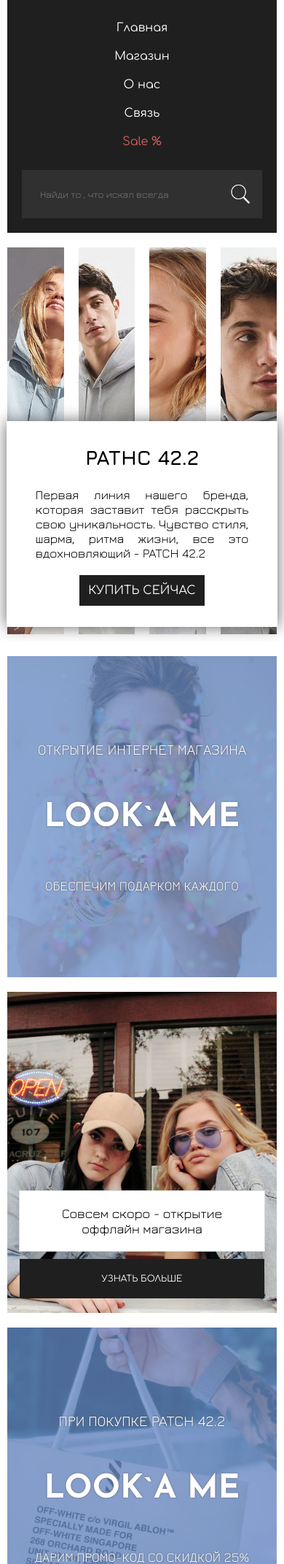
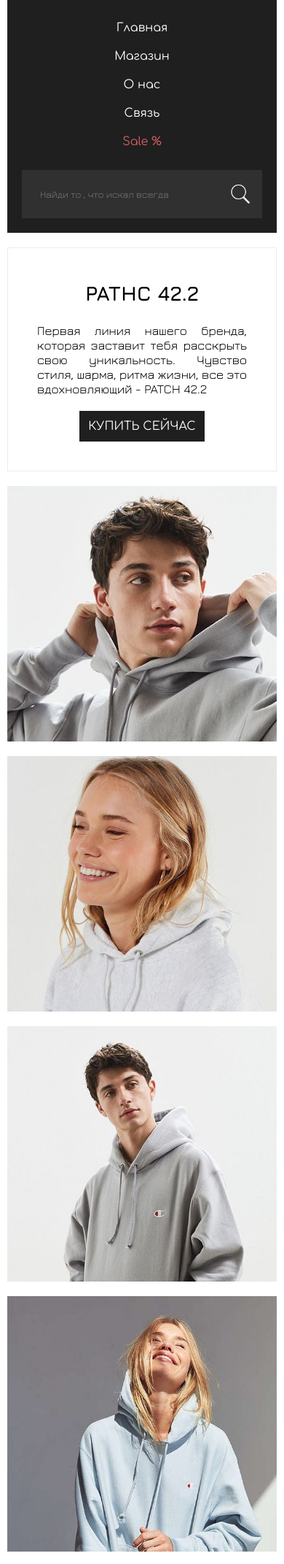
Before and after one commit to adammaks/adammaks.github.io, a PHP site: page / in a window 390 px wide. Shown: the part 184-2327 px from the top of the page at 73% size. Run offline with PHP 8.4, Linux system fonts and the light colour scheme.

Commit message:
Update default.css

```diff
--- a/css/default.css
+++ b/css/default.css
@@ -187,6 +187,43 @@ body{
 	text-decoration: none;
 	transition: 0.5s;
 }.descripion-clothing:hover .button-description{background-color: #fff;color: #000;border: 1px solid #ddd;}
+
+@media screen and (max-width: 650px){
+.new-clothing{
+	margin: 0px auto;
+	position: relative;
+	height: auto;
+	display: flex;
+	justify-content: center;
+	align-items: center;
+	flex-direction: row;
+	flex-wrap: wrap-reverse;
+	overflow: hidden;
+}
+.item{
+	width: 45%;
+	min-height: 350px;
+	background-repeat: no-repeat;
+    background-position: center center;
+    background-size: cover;
+}
+@media screen and (max-width: 400px){.item{width: 95%;background-position: top center;}}
+.descripion-clothing{
+	width: 100%;
+	margin: 10px;
+	padding: 40px;
+	border: 1px solid #ececec;
+	box-shadow: none;
+	background-color: #ffffff;
+	font-family: sans-serif;
+	position: relative;
+	display: flex;
+	justify-content: center;
+	align-items: center;
+	flex-direction: column;
+	cursor: default;
+}
+}
 .offers{
     margin: 0px auto;
     padding: 0px;
@@ -329,10 +366,6 @@ background-size: 45px 30px;background-position: center 5px;}
     transition: 0.5s;
 }.offers-block-two:hover .button-offers{background-color: #fff;color: #000;border: 1px solid #ddd;}.offers-block-one:hover .button-offers{background-color: #fff;color: #000;border: 1px solid #ddd;}
 @media screen and (max-width: 650px){
-	.descripion-clothing{
-		width: 75%;
-		bottom: 20px;
-	}
 	.offers{
     margin: 10px;
     flex-direction: column;
```
